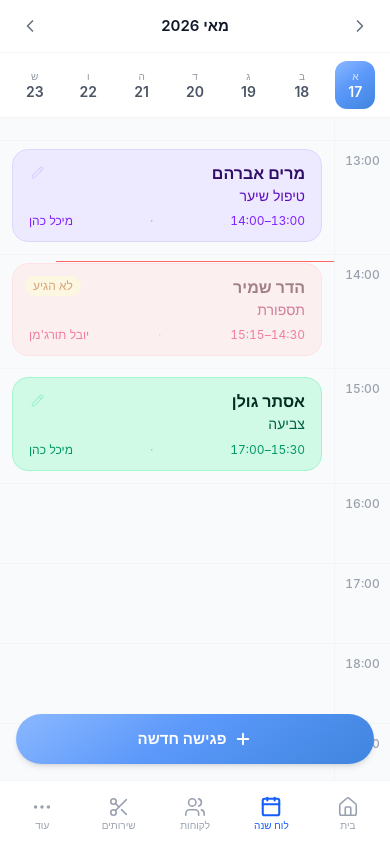
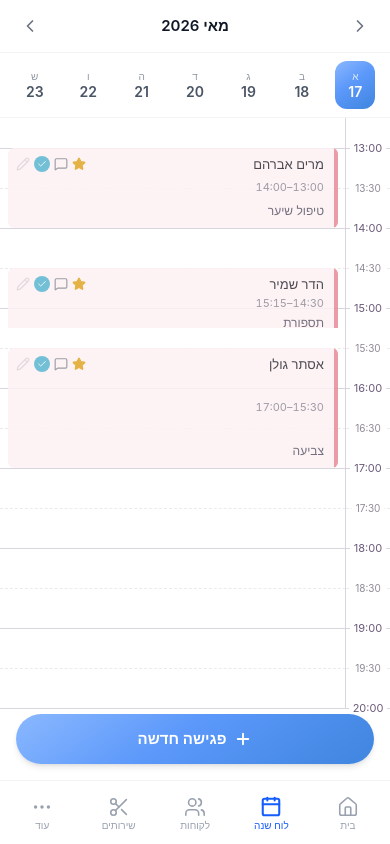
Before and after one commit to omer10068/appointment-saas, a Next.js app in the folder apps/web/: page /dashboard/calendar/mobile-v2 in a window 390 px wide. Built offline with nearby package versions, Linux system fonts and the light colour scheme; no server answers.

Commit message:
updates calendar v2-mobile

```diff
--- a/apps/web/src/app/dashboard/calendar/mobile-v2/_components/calendar-v2-appointment-card.tsx
+++ b/apps/web/src/app/dashboard/calendar/mobile-v2/_components/calendar-v2-appointment-card.tsx
@@ -1,88 +1,77 @@
-'use client';
-
-import { Pencil } from 'lucide-react';
-import type { Appointment } from '../_lib/calendar-v2.types';
-import { SERVICE_COLORS, STATUS_STYLES } from '../_lib/calendar-v2.design';
-import { formatTime } from '../_lib/calendar-v2.utils';
+import { Star, MessageSquare, Check, Pencil } from 'lucide-react';
 
 interface Props {
-  appointment: Appointment;
-  onEdit?: (id: string) => void;
+  customerName: string;
+  startTime: string;
+  endTime: string;
+  serviceName: string;
+  note?: string;
+  status?: 'confirmed' | 'pending' | 'cancelled';
+  onEdit?: () => void;
 }
 
-export function CalendarV2AppointmentCard({ appointment, onEdit }: Props) {
-  const { customer, service, provider, startTime, endTime, status } = appointment;
-  const c = SERVICE_COLORS[service.color];
-  const s = STATUS_STYLES[status];
-
-  const isScheduled = status === 'scheduled';
-
+export function CalendarV2AppointmentCard({
+  customerName,
+  startTime,
+  endTime,
+  serviceName,
+  note,
+  status,
+  onEdit,
+}: Props) {
   return (
     <div
       className={[
-        'relative rounded-2xl border px-4 py-3 mb-3',
-        'min-h-[80px] flex flex-col justify-between',
-        c.bg,
-        c.border,
-        s.cardOpacity,
+        'h-full min-h-[72px] bg-[#fdf2f4] rounded-[6px]  overflow-hidden flex opacity-85',
+        status === 'cancelled' ? 'opacity-50' : '',
       ]
         .filter(Boolean)
         .join(' ')}
     >
-      {/* Status badge — non-scheduled only */}
-      {s.label && (
-        <span
-          className={[
-            'absolute top-3 left-3',
-            'text-xs font-medium px-2 py-0.5 rounded-full',
-            s.badgeBg,
-            s.badgeText,
-          ].join(' ')}
-        >
-          {s.label}
-        </span>
-      )}
+      {/* Accent strip — first flex child = right side in RTL */}
+      <div className="w-[4px] bg-[#e88a98] shrink-0" />
 
-      {/* Edit button — scheduled only, subtle */}
-      {isScheduled && onEdit && (
-        <button
-          onClick={() => onEdit(appointment.id)}
-          aria-label="עריכת פגישה"
-          className={[
-            'absolute top-2.5 left-3 p-1.5 rounded-lg',
-            'opacity-25 hover:opacity-55 active:opacity-70 transition-opacity',
-            c.editIcon,
-          ].join(' ')}
-        >
-          <Pencil size={13} />
-        </button>
-      )}
+      {/* Content area */}
+      <div className="flex-1 p-2 pr-2.5 min-w-0 flex flex-col justify-between">
+        {/* Top row: customer name + icon cluster */}
+        <div className="flex items-start justify-between gap-1">
+          <span className="text-[13px] font-medium text-[#2d2a33] leading-tight truncate">
+            {customerName}
+          </span>
+          <div className="flex items-center gap-1 shrink-0">
+            <Star className="w-3.5 h-3.5 text-[#e0a526] fill-[#e0a526]" />
+            <MessageSquare className="w-3.5 h-3.5 text-[#8e8a96]" />
+            <div className="w-4 h-4 rounded-full bg-[#5bb5cf] flex items-center justify-center">
+              <Check className="w-2.5 h-2.5 text-white" />
+            </div>
+            {onEdit && (
+              <button
+                onClick={onEdit}
+                aria-label="עריכת פגישה"
+                className="opacity-30 hover:opacity-60 active:opacity-80 transition-opacity"
+              >
+                <Pencil className="w-3.5 h-3.5 text-[#8e8a96]" />
+              </button>
+            )}
+          </div>
+        </div>
 
-      {/* Customer + service */}
-      <div className="flex flex-col gap-0.5">
-        <span
-          className={[
-            'text-base font-semibold leading-snug',
-            c.customerText,
-            s.nameDecoration,
-          ]
-            .filter(Boolean)
-            .join(' ')}
-        >
-          {customer.name}
-        </span>
-        <span className={['text-sm leading-snug', c.serviceText].join(' ')}>
-          {service.name}
-        </span>
-      </div>
+        {/* Time range */}
+        <div className="text-[11px] text-[#8e8a96] mt-0.5 tabular-nums">
+          {startTime}–{endTime}
+        </div>
 
-      {/* Time + provider */}
-      <div className={['flex items-center gap-1.5 text-xs mt-2 justify-between', c.metaText].join(' ')}>
-        <span className="tabular-nums">
-          {formatTime(startTime)}–{formatTime(endTime)}
-        </span>
-        <span className="opacity-40">·</span>
-        <span>{provider.name}</span>
+        {/* Service name */}
+        <div className="text-[12px] text-[#5c5768] mt-0.5 truncate">
+          {serviceName}
+        </div>
+
+        {/* Optional note */}
+        {note && (
+          <div className="text-[11px] text-[#e07a4f] mt-1 leading-tight line-clamp-2">
+            הערה: {note}
+          </div>
+        )}
       </div>
     </div>
   );
--- a/apps/web/src/app/dashboard/calendar/mobile-v2/_components/calendar-v2-timeline.tsx
+++ b/apps/web/src/app/dashboard/calendar/mobile-v2/_components/calendar-v2-timeline.tsx
@@ -3,7 +3,7 @@
 import { useEffect, useRef } from 'react';
 import type { Appointment } from '../_lib/calendar-v2.types';
 import { TIMELINE, LAYOUT } from '../_lib/calendar-v2.design';
-import { isSameDay } from '../_lib/calendar-v2.utils';
+import { isSameDay, formatTime } from '../_lib/calendar-v2.utils';
 import { CalendarV2AppointmentCard } from './calendar-v2-appointment-card';
 import { CalendarV2EmptyState } from './calendar-v2-empty-state';
 
@@ -13,24 +13,71 @@
   onEditAppointment?: (id: string) => void;
 }
 
-const HOURS = Array.from(
-  { length: TIMELINE.endHour - TIMELINE.startHour },
-  (_, i) => TIMELINE.startHour + i,
+// ── Constants ─────────────────────────────────────────────────────────────────
+
+// Dedicated right-side time-label column width.
+// This value is the single source of truth for both the label layer
+// and the main timeline layer.
+const TIME_LABEL_WIDTH = 44;
+
+// Gap between appointment cards and the edges of the main timeline area.
+const APPT_INSET_PX = 8;
+
+const MINUTE_HEIGHT = TIMELINE.slotHeightPx / 60;
+const TIMELINE_START_MIN = TIMELINE.startHour * 60;
+const TIMELINE_END_MIN = TIMELINE.endHour * 60;
+const TOTAL_HEIGHT_PX = (TIMELINE.endHour - TIMELINE.startHour) * TIMELINE.slotHeightPx;
+const HALF_SLOT_PX = TIMELINE.slotHeightPx / 2;
+
+// Every 30-minute mark from startHour to endHour, inclusive.
+// Hour marks are solid; half-hour marks are dashed and labeled too.
+const GRID_SLOTS = Array.from(
+  { length: (TIMELINE.endHour - TIMELINE.startHour) * 2 + 1 },
+  (_, i) => {
+    const totalMin = TIMELINE.startHour * 60 + i * 30;
+    const h = Math.floor(totalMin / 60);
+    const m = totalMin % 60;
+
+    return {
+      topPx: i * HALF_SLOT_PX,
+      isHour: m === 0,
+      label: `${String(h).padStart(2, '0')}:${String(m).padStart(2, '0')}`,
+    };
+  },
 );
+
+// ── Positioning helpers ───────────────────────────────────────────────────────
+
+function appointmentLayout(appt: Appointment): { top: number; height: number } | null {
+  const startMin = appt.startTime.getHours() * 60 + appt.startTime.getMinutes();
+  const endMin = appt.endTime.getHours() * 60 + appt.endTime.getMinutes();
+
+  const clampedStart = Math.max(startMin, TIMELINE_START_MIN);
+  const clampedEnd = Math.min(endMin, TIMELINE_END_MIN);
+
+  if (clampedEnd <= clampedStart) return null;
+
+  return {
+    top: Math.round((clampedStart - TIMELINE_START_MIN) * MINUTE_HEIGHT),
+    height: Math.round((clampedEnd - clampedStart) * MINUTE_HEIGHT),
+  };
+}
+
+// ── Component ─────────────────────────────────────────────────────────────────
 
 export function CalendarV2Timeline({ selectedDate, appointments, onEditAppointment }: Props) {
   const scrollRef = useRef<HTMLDivElement>(null);
-
   const dayAppointments = appointments.filter((a) => isSameDay(a.startTime, selectedDate));
 
-  // Scroll to current hour (or day start) whenever the selected date changes
   useEffect(() => {
     if (!scrollRef.current) return;
+
     const now = new Date();
     const isToday = isSameDay(selectedDate, now);
     const targetHour = isToday
       ? Math.max(TIMELINE.startHour, Math.min(now.getHours() - 1, TIMELINE.endHour - 2))
       : TIMELINE.startHour;
+
     scrollRef.current.scrollTop = (targetHour - TIMELINE.startHour) * TIMELINE.slotHeightPx;
   }, [selectedDate]);
 
@@ -50,53 +97,109 @@
       )
     : -1;
 
+  const showNowIndicator = nowOffsetPx >= 0 && nowOffsetPx <= TOTAL_HEIGHT_PX;
+
   return (
     <div
       ref={scrollRef}
-      className="flex-1 overflow-y-auto"
+      className="flex-1 overflow-y-auto bg-white"
       style={{ paddingBottom: LAYOUT.bottomNavHeightPx + 72 }}
     >
-      <div className="relative">
-        {/* Current time indicator */}
-        {nowOffsetPx >= 0 && (
+      <div className="relative mt-2" style={{ height: TOTAL_HEIGHT_PX }}>
+        {/*
+         * ── Layer A: right-side time-label column ─────────────────────────────
+         *
+         * This layer is separate from the main timeline layer so grid lines and
+         * appointment cards never enter the label column.
+         *
+         * Each time label has a small line behind it and a white background mask
+         * around the text, creating a clean “line reaches the time but does not
+         * cross the text” effect. Hour labels use solid lines; half-hour labels
+         * use dashed lines.
+         */}
         <div
-            className="absolute inset-x-0 z-10 pointer-events-none"
-            style={{ top: nowOffsetPx }}
+          className="absolute top-0 right-0 z-4 pointer-events-none"
+          style={{ width: TIME_LABEL_WIDTH, height: TOTAL_HEIGHT_PX }}
         >
-            <div className="border-t border-red-400 mx-14" />
+          {GRID_SLOTS.map((slot) => (
+            <div
+              key={slot.topPx}
+              className="absolute inset-x-0 h-4 flex items-center justify-center"
+              style={{
+                top: slot.topPx,
+                transform: 'translateY(-50%)',
+              }}
+            >
+              <div
+                className={`absolute left-0 right-0 top-1/2 border-t ${
+                  slot.isHour ? 'border-[#d8d5de]' : 'border-[#eceaef] border-dashed'
+                }`}
+              />
+
+              <span
+                className={`relative bg-white px-1 leading-none ${
+                  slot.isHour ? 'text-[11px] text-[#6b5b7a]' : 'text-[10px] text-[#8e8a96]'
+                }`}
+              >
+                {slot.label}
+              </span>
             </div>
-        )}
+          ))}
+        </div>
 
-        {HOURS.map((hour) => {
-          const hourAppts = dayAppointments.filter((a) => a.startTime.getHours() === hour);
+        {/*
+         * ── Layer B: main timeline area ───────────────────────────────────────
+         *
+         * The layer starts to the left of the time-label column.
+         * The vertical axis sits exactly at this boundary.
+         */}
+        <div
+          className="absolute top-0 left-0"
+          style={{ right: TIME_LABEL_WIDTH, height: TOTAL_HEIGHT_PX }}
+        >
+          {/* Grid lines */}
+          {GRID_SLOTS.map((slot) => (
+            <div
+              key={slot.topPx}
+              className={`absolute inset-x-0 border-t ${
+                slot.isHour ? 'border-[#d8d5de]' : 'border-[#eceaef] border-dashed'
+              }`}
+              style={{ top: slot.topPx }}
+            />
+          ))}
+
+          {/* Vertical separator line between the time axis and appointments */}
+          <div className="absolute top-0 bottom-0 right-0 z-1 w-px bg-[#d8d5de] pointer-events-none" />
+
+          {/* Appointment cards */}
+          {dayAppointments.map((appt) => {
+            const layout = appointmentLayout(appt);
+            if (!layout) return null;
 
             return (
               <div
-              key={hour}
-              className="flex border-b border-gray-100 dark:border-gray-800"
-              style={{ minHeight: TIMELINE.slotHeightPx }}
+                key={appt.id}
+                className="absolute z-2 overflow-hidden"
+                style={{
+                  top: layout.top,
+                  height: layout.height,
+                  right: APPT_INSET_PX,
+                  left: APPT_INSET_PX,
+                }}
               >
-              {/* Time label — first child = rightmost in RTL */}
-              <div className="w-14 flex-shrink-0 flex items-start justify-center pt-3 border-l border-gray-100 dark:border-gray-800">
-                <span className="text-xs text-gray-400 font-medium tabular-nums">
-                  {String(hour).padStart(2, '0')}:00
-                </span>
-              </div>
-
-              {/* Appointments area */}
-              <div className="flex-1 px-3 pt-2">
-                {hourAppts.map((appt) => (
                 <CalendarV2AppointmentCard
-                    key={appt.id}
-                    appointment={appt}
-                    onEdit={onEditAppointment}
+                  customerName={appt.customer.name}
+                  startTime={formatTime(appt.startTime)}
+                  endTime={formatTime(appt.endTime)}
+                  serviceName={appt.service.name}
+                  note={appt.notes}
+                  onEdit={onEditAppointment ? () => onEditAppointment(appt.id) : undefined}
                 />
-                ))}
-              </div>
               </div>
             );
           })}
         </div>
       </div>
+    </div>
   );
 }
```
Lines whose indentation alone changed are shown as unchanged.
